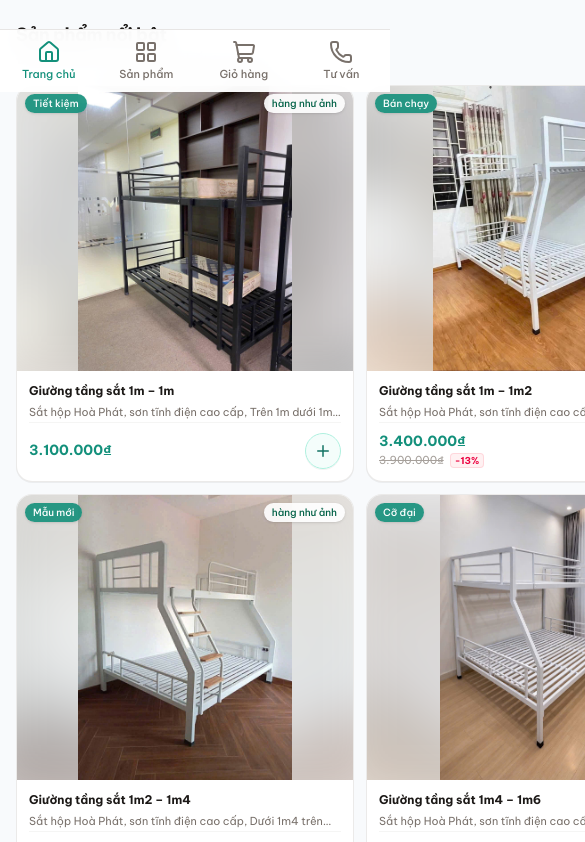
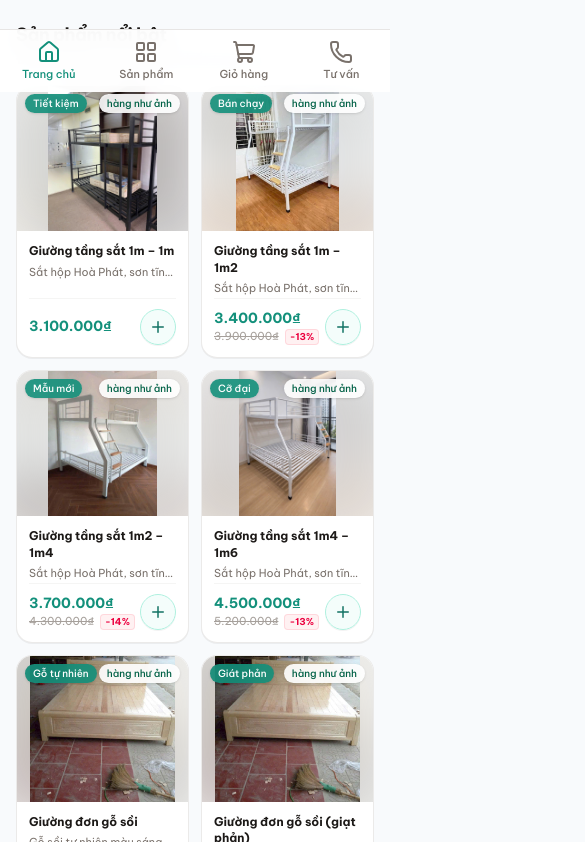
Before and after one commit to ismethanhtung/giuong-tang-binh-an, a Next.js app: page / in a window 390 px wide. Shown: the part 752-1594 px from the top of the page, 585 px wide, since content can reach past the window. Built offline with nearby package versions, Linux system fonts and the light colour scheme.

Commit message:
fix: sua loi tran ngang man hinh tren mobile do flex container

```diff
--- a/src/app/layout.tsx
+++ b/src/app/layout.tsx
@@ -58,10 +58,10 @@ export default function RootLayout({
 }) {
     return (
         <html lang="vi" className={`${beVietnam.variable} h-full antialiased`}>
-            <body className="flex min-h-screen flex-col bg-[#f8fafc] text-stone-800">
+            <body className="flex min-h-screen flex-col bg-[#f8fafc] text-stone-800 overflow-x-clip">
                 <CartProvider>
                     <Header />
-                    <main className="flex flex-1 flex-col pb-20 md:pb-12">
+                    <main className="w-full flex-1 pb-20 md:pb-12">
                         {children}
                     </main>
                     <Footer />
--- a/src/app/page.tsx
+++ b/src/app/page.tsx
@@ -95,7 +95,7 @@ export default function HomePage() {
                 </div>
             </section>
 
-            <div className="mx-auto max-w-6xl px-4">
+            <div className="mx-auto w-full max-w-6xl px-4">
                 {/* Categories */}
                 <section className="mt-8">
                     <div className="flex items-end justify-between">
--- a/src/app/san-pham/page.tsx
+++ b/src/app/san-pham/page.tsx
@@ -54,7 +54,7 @@ export default async function ProductsPage({
     };
 
     return (
-        <div className="mx-auto max-w-6xl px-4">
+        <div className="mx-auto w-full max-w-6xl px-4">
             <nav className="mt-4 text-sm text-stone-400">
                 <Link href="/" className="hover:text-brand-600">
                     Trang chủ
```
